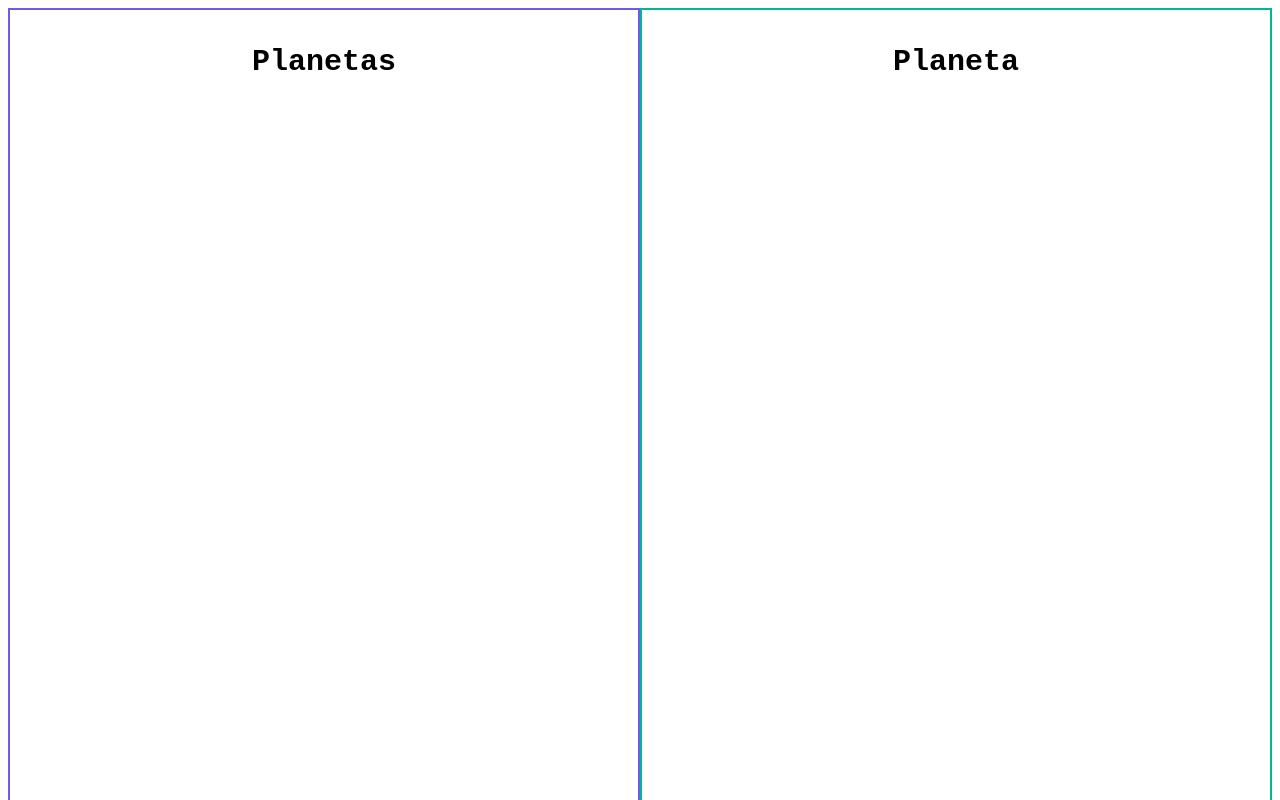
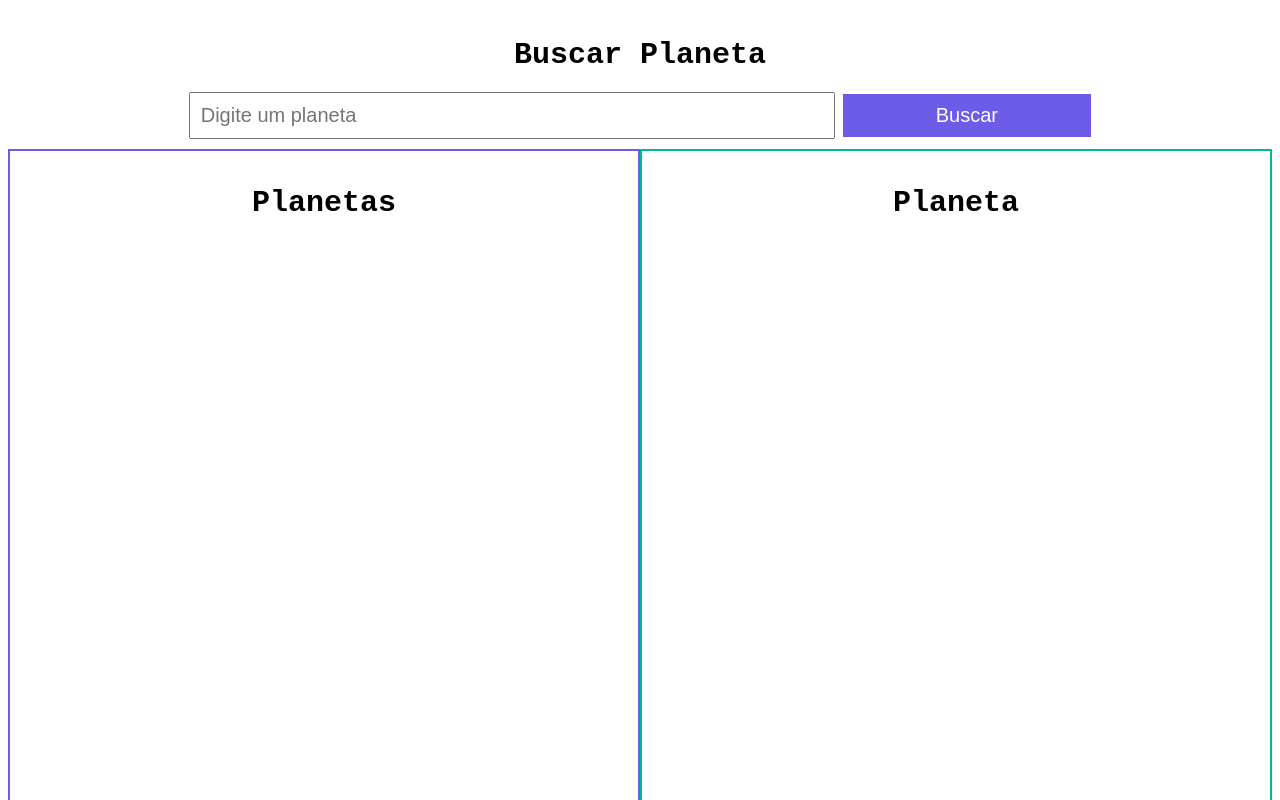
Before and after one commit to pablokaua/censo-galatico, a plain HTML site: page index.html in a window 1280 px wide. Shown: the top 800 px of the page. Drawn offline with Linux system fonts and the light colour scheme; no server answers.

Commit message:
add search input

```diff
--- a/css/styles.css
+++ b/css/styles.css
@@ -1,5 +1,30 @@
 html {
     font-family: monospace;
+}
+
+.seach-container {
+    text-align: center;
+    padding: 10px;
+}
+
+#seach-input {
+    outline: none;
+    width: 50%;
+    padding: 10px;
+    font-size: 20px;
+}
+
+#seach-button {
+    border: none;
+    width: 20%;
+    color: white;
+    background-color: #6c5ce7;
+    font-size: 20px;
+    padding: 10px;
+}
+
+#seach-button:hover {
+    background-color: #a29bfe;
 }
 
 .title {
@@ -17,6 +42,10 @@ html {
     background-color: #ff7675;
     color: white;
     width: 100%;
+}
+
+.button-info:hover {
+    background-color: #fab1a0;
 }
 
 #result {
--- a/index.html
+++ b/index.html
@@ -7,6 +7,11 @@
     <title>Censo Galático</title>
 </head>
 <body>
+    <div class="seach-container">
+        <h1 class="title">Buscar Planeta</h1>
+        <input id="seach-input" type="text" placeholder="Digite um planeta">
+        <button id="seach-button">Buscar</button>
+    </div>
     <div class="container">
         <ul id="result">
             <h2 class="title">Planetas</h2>
--- a/js/script.js
+++ b/js/script.js
@@ -5,6 +5,18 @@ function getPlanetData(planet) {
     document.getElementById("climate").textContent ="Clima: " + planet.climate
     document.getElementById("population").textContent = "População: " + planet.population
     document.getElementById("terrain").textContent ="Terreno: " + planet.terrain
+}
+
+function searchPlanet(planets){
+    let input = document.getElementById("seach-input").value.toLowerCase()
+
+    if(input !== ""){
+        planets.forEach(planet => {
+            if(planet.name.toLowerCase().includes(input)){
+                getPlanetData(planet)
+            }
+        })
+    }
 }
 
 async function getAllPlanets(){
@@ -23,6 +35,12 @@ async function getAllPlanets(){
 
         result.appendChild(li)
     });
+
+    let search_button = document.getElementById("seach-button")
+
+    search_button.addEventListener("click", () => {
+        searchPlanet(results)
+    })
 }
 
 document.addEventListener("DOMContentLoaded", getAllPlanets)
```
